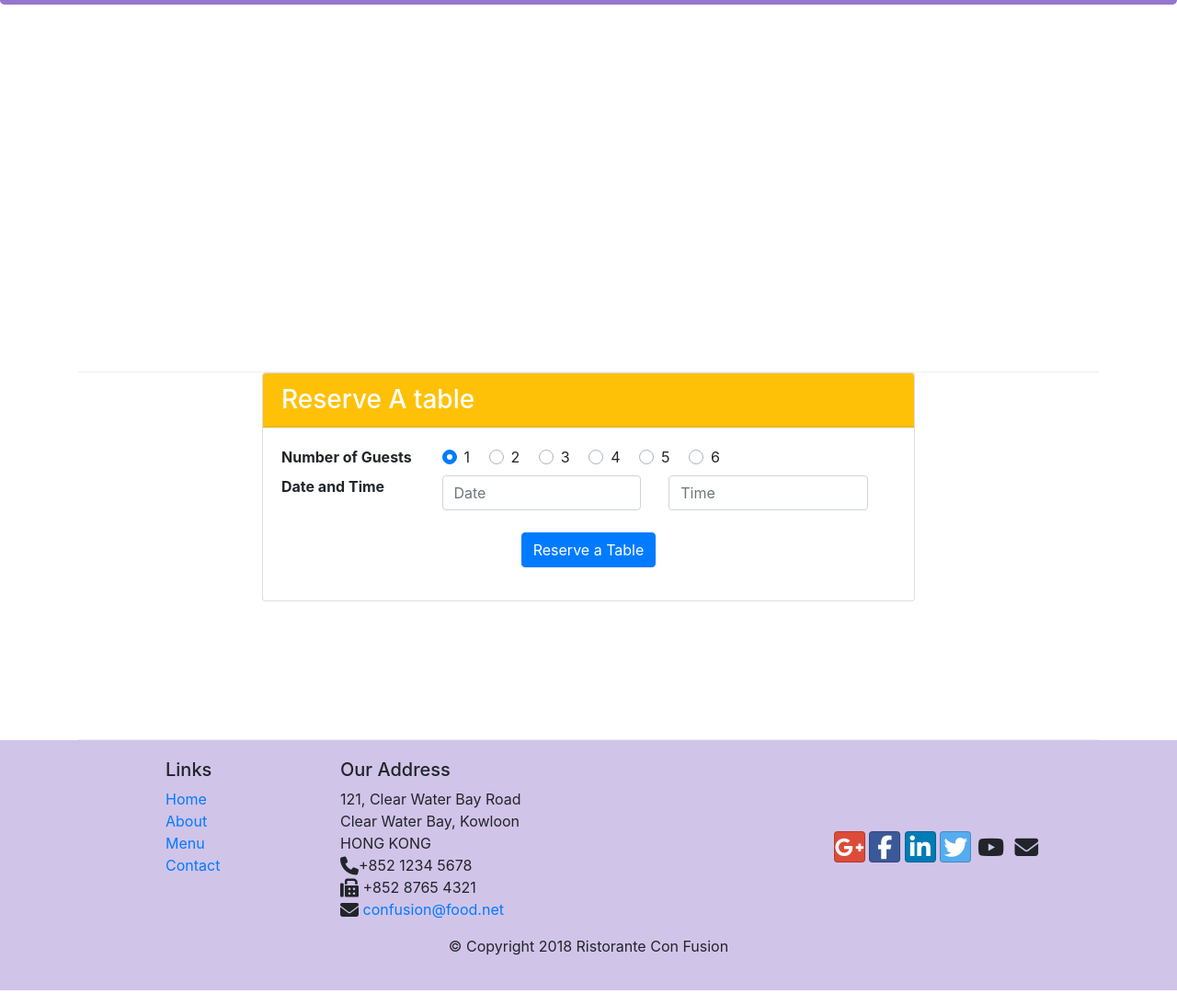
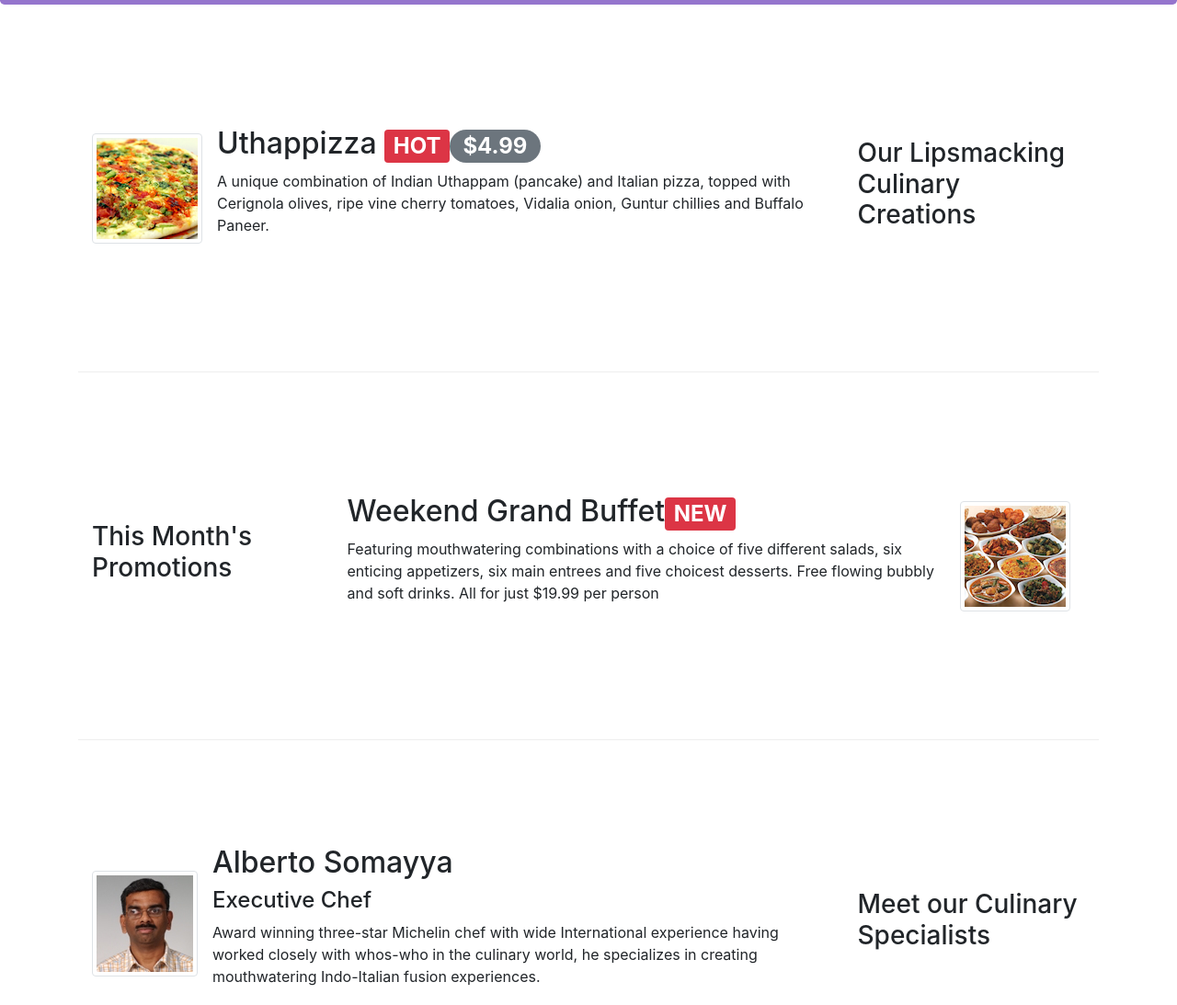
Before and after one commit to liorgab/020-confusion, a plain HTML site: page index.html in a window 1280 px wide. Shown: the part 329-1422 px from the top of the page at 92% size. Drawn offline with nearby package versions, Linux system fonts and the light colour scheme.

Commit message:
Revert "wrong carousel"
This reverts commit e094c0c25ddb4c646fb2160a5a8d95139f2112db.

```diff
--- a/css/styles.css
+++ b/css/styles.css
@@ -42,16 +42,3 @@ body{
     border-bottom: 1px solid #ddd;
     padding: 10px;
 }
-.carousel {
-    background: #512DA8
-
-}
-.carousel-item{
-  hright:300px'
-}
-.carousel-item img {
-  position:absolute;
-  top:0;
-  left:0
-  min:300px;
-}
--- a/index.html
+++ b/index.html
@@ -104,34 +104,45 @@
     </header>
 
     <div class="container">
-        <!-- carusel -->
-        <div class="row row-content">
-          <div class="col">
-            <div id="mycarousel" class="carousel slide" data-ride="carousel">
-              <div class="carousel-inner" role="listbox">
-                  <!-- pizza carousel item -->
-                  <div class="carousel-item active">
-                      <img class="d-block img-fluid"
-                          src="img/uthappizza.png" alt="Uthappizza">
-                      <div class="carousel-caption d-none d-md-block">
-                        <h2>Uthappizza <span class="badge badge-danger">HOT</span> <span class="badge badge-pill badge-default">$4.99</span></h2>
+        <div class="row row-content align-items-center">
+            <div class="col-12 col-sm-4 order-sm-last col-md-3">
+                <h3>Our Lipsmacking Culinary Creations</h3>
+            </div>
+            <div class="col col-sm order-sm-first col-md">
+                <div class="media">
+                    <img class="d-flex mr-3 img-thumbnail align-self-center"
+                        src="./img/uthappizza.png" alt="uthapizza">
+                    <div class="media-body">
+                        <h2 class="mt-0">Uthappizza <span class="badge badge-danger">HOT</span><span class="badge badge-pill badge-secondary">$4.99</span> </h2>
                         <p class="d-none d-sm-block">A unique combination of Indian Uthappam (pancake) and Italian pizza, topped with Cerignola olives, ripe vine cherry tomatoes, Vidalia onion, Guntur chillies and Buffalo Paneer.</p>
                     </div>
                 </div>
-                  <!-- buffet carousel item -->
-                  <div class="carousel-item">
-                      <img class="d-block img-fluid"
-                          src="img/buffet.png" alt="Buffet">
-                      <div class="carousel-caption d-none d-md-block">
-                        <h2>Meet our Culinary Specialists <span class="badge badge-danger">HOT</span> <span class="badge badge-pill badge-default">$4.99</span></h2>
-                        <p class="d-none d-sm-block">A unique combination of Indian Uthappam (pancake) and Italian pizza, topped with Cerignola olives, ripe vine cherry tomatoes, Vidalia onion, Guntur chillies and Buffalo Paneer.</p>
             </div>
         </div>
-                  <!-- the third carousel item -->
-                  <div class="carousel-item">
-                      <img class="d-block img-fluid"
-                          src="img/uthappizza.png" alt="Uthappizza">
-                      <div class="carousel-caption d-none d-md-block">
+
+
+        <div class="row row-content align-items-center">
+            <div class="col-12 col-sm-4 col-md-3">
+                <h3>This Month's Promotions</h3>
+            </div>
+            <div class="col col-sm col-md">
+                <div class="media">
+                    <div class="media-body">
+                        <h2 class="mt-0">Weekend Grand Buffet<span class="badge badge-danger">NEW</span></h2>
+                        <p class="d-none d-sm-block">Featuring mouthwatering combinations with a choice of five different salads, six enticing appetizers, six main entrees and five choicest desserts. Free flowing bubbly and soft drinks. All for just $19.99 per person </p>
+                    </div>
+                    <img class="d-flex mr-3 img-thumbnail align-self-center"
+                        src="img/buffet.png" alt="Buffet">
+                </div>
+            </div>
+        </div>
+
+        <div class="row row-content align-items-center">
+            <div class="col-12 col-sm-4 order-sm-last col-md-3">
+                <h3>Meet our Culinary Specialists</h3>
+            </div>
+            <div class="col col-sm order-sm-first col-md">
+                <div class="media">
                     <img class="d-flex mr-3 align-self-center img-thumbnail"
                         src="./img/alberto.png" alt="alberto">
                     <div class="media-body">
@@ -143,9 +154,6 @@
             </div>
         </div>
     </div>
-        </div>
-      </div>
-
     <div id="reserve" class ="row row-content justify-content-center">
         <div class="col-12 col-sm-8">
             <div class="card">
@@ -210,7 +218,6 @@
 
 
     </div>
-    </div> <!-- container -->
 
     <footer class="footer">
         <div class="container">
```
Lines whose indentation alone changed are shown as unchanged.
